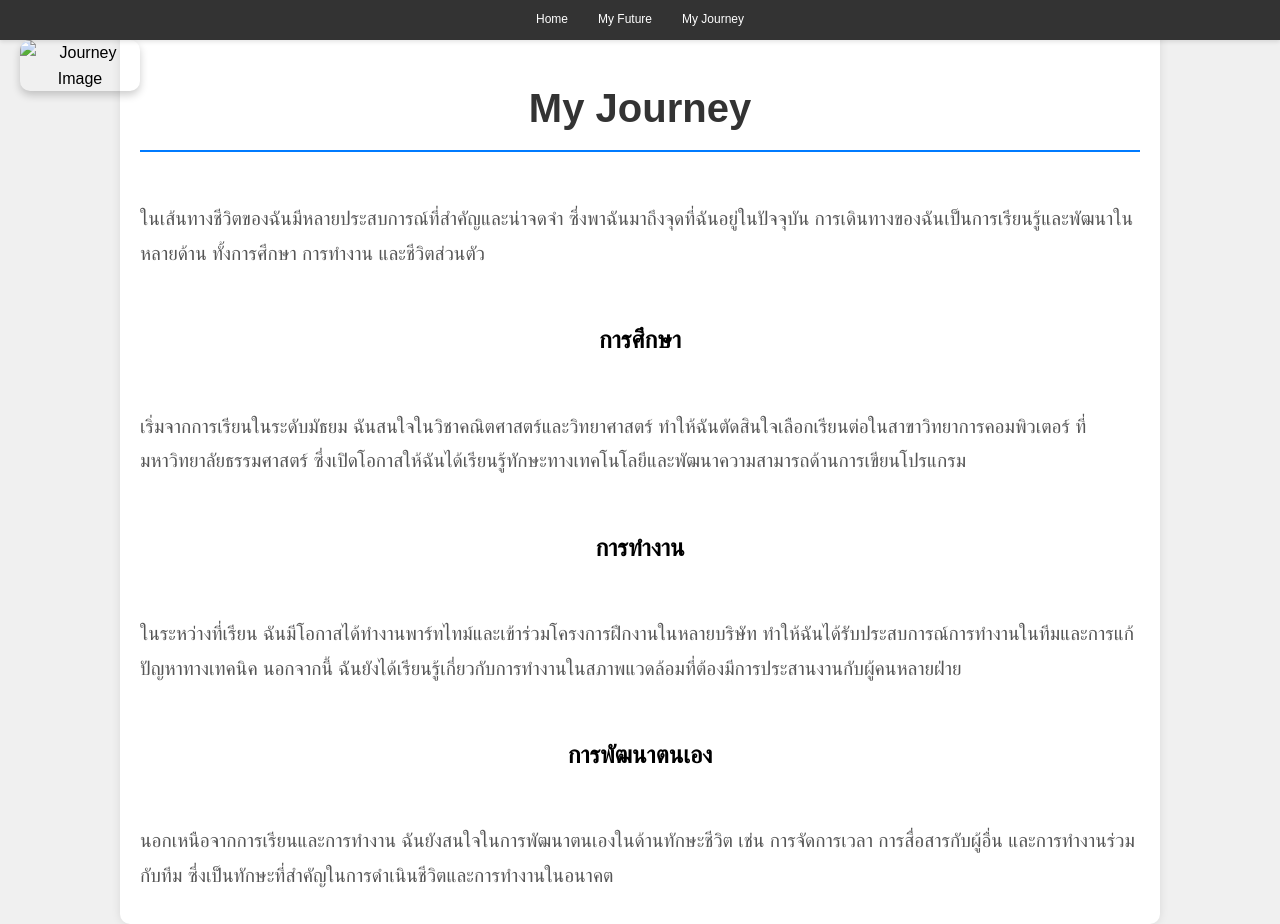
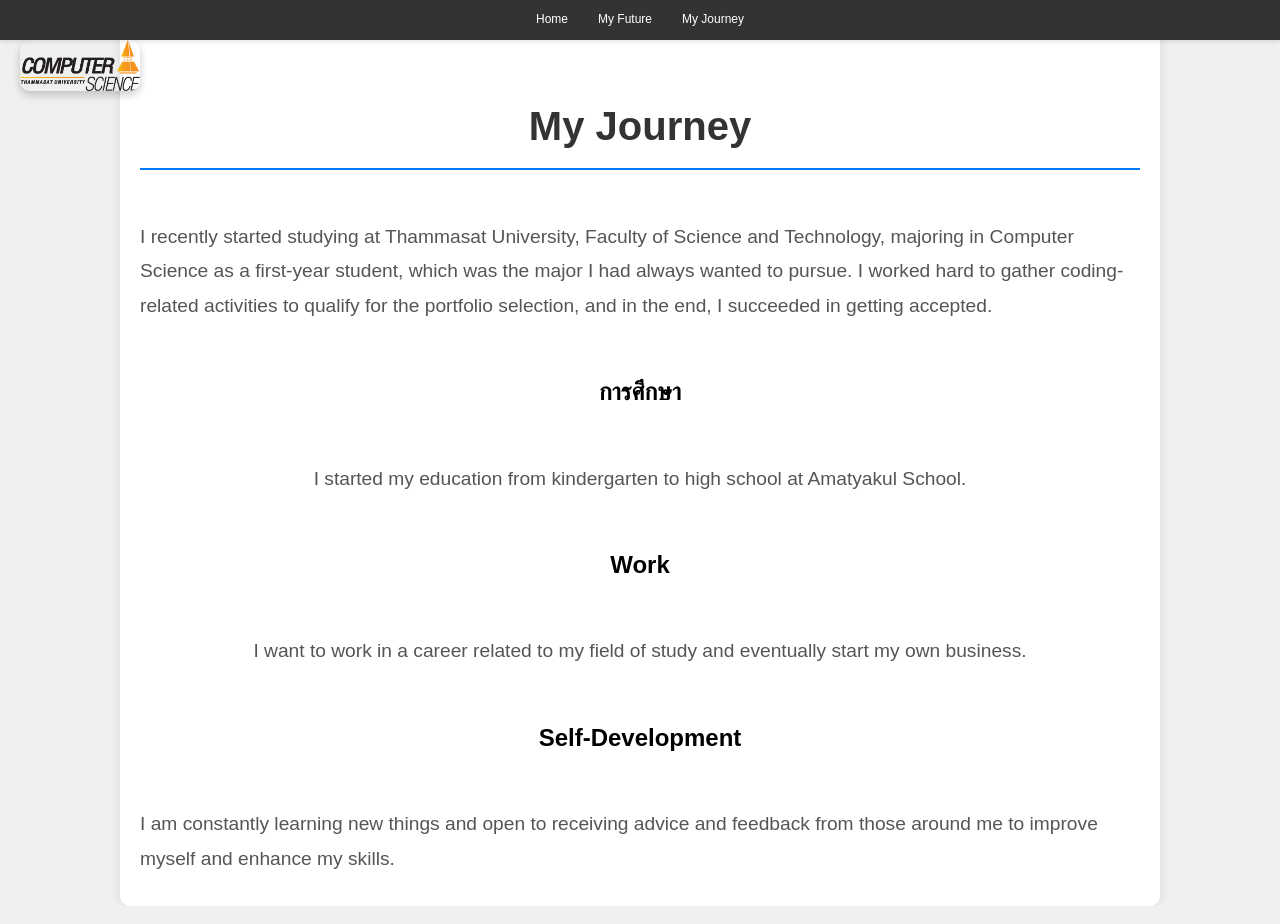
Before and after one commit to PongsapakEiEi/6709650052_MyCSTUStory, a plain HTML site: page myjourney.html in a window 1280 px wide. Drawn offline with Linux system fonts and the light colour scheme.

Commit message:
4thcommit

```diff
--- a/myjourney.html
+++ b/myjourney.html
@@ -4,35 +4,35 @@
     <meta charset="UTF-8">
     <meta name="viewport" content="width=device-width, initial-scale=1.0">
     <title>My Journey</title>
-    <link rel="stylesheet" href="mystyle.css"> <!-- ใช้ไฟล์ CSS เดิม -->
+    <link rel="stylesheet" href="mystyle.css">
 </head>
 <body>
 
-    <!-- เมนูนำทาง -->
+
     <nav>
         <a href="index.html">Home</a>
         <a href="myfuture.html">My Future</a>
         <a href="myjourney.html">My Journey</a>
     </nav>
 
-    <!-- เนื้อหาหลักของหน้า -->
+
     <div class="container">
         <h1 class="main-title">My Journey</h1>
-        <p>ในเส้นทางชีวิตของฉันมีหลายประสบการณ์ที่สำคัญและน่าจดจำ ซึ่งพาฉันมาถึงจุดที่ฉันอยู่ในปัจจุบัน การเดินทางของฉันเป็นการเรียนรู้และพัฒนาในหลายด้าน ทั้งการศึกษา การทำงาน และชีวิตส่วนตัว</p>
+        <p>I recently started studying at Thammasat University, Faculty of Science and Technology, majoring in Computer Science as a first-year student, which was the major I had always wanted to pursue. I worked hard to gather coding-related activities to qualify for the portfolio selection, and in the end, I succeeded in getting accepted.</p>
 
         <h2>การศึกษา</h2>
-        <p>เริ่มจากการเรียนในระดับมัธยม ฉันสนใจในวิชาคณิตศาสตร์และวิทยาศาสตร์ ทำให้ฉันตัดสินใจเลือกเรียนต่อในสาขาวิทยาการคอมพิวเตอร์ ที่มหาวิทยาลัยธรรมศาสตร์ ซึ่งเปิดโอกาสให้ฉันได้เรียนรู้ทักษะทางเทคโนโลยีและพัฒนาความสามารถด้านการเขียนโปรแกรม</p>
+        <p>I started my education from kindergarten to high school at Amatyakul School.</p>
 
-        <h2>การทำงาน</h2>
-        <p>ในระหว่างที่เรียน ฉันมีโอกาสได้ทำงานพาร์ทไทม์และเข้าร่วมโครงการฝึกงานในหลายบริษัท ทำให้ฉันได้รับประสบการณ์การทำงานในทีมและการแก้ปัญหาทางเทคนิค นอกจากนี้ ฉันยังได้เรียนรู้เกี่ยวกับการทำงานในสภาพแวดล้อมที่ต้องมีการประสานงานกับผู้คนหลายฝ่าย</p>
+        <h2>Work</h2>
+        <p>I want to work in a career related to my field of study and eventually start my own business.</p>
 
-        <h2>การพัฒนาตนเอง</h2>
-        <p>นอกเหนือจากการเรียนและการทำงาน ฉันยังสนใจในการพัฒนาตนเองในด้านทักษะชีวิต เช่น การจัดการเวลา การสื่อสารกับผู้อื่น และการทำงานร่วมกับทีม ซึ่งเป็นทักษะที่สำคัญในการดำเนินชีวิตและการทำงานในอนาคต</p>
+        <h2>Self-Development</h2>
+        <p>I am constantly learning new things and open to receiving advice and feedback from those around me to improve myself and enhance my skills.</p>
     </div>
 
-    <!-- รูปภาพที่เกี่ยวข้อง -->
+
     <div class="image-m">
-        <img src="resourses/journey_image.jpg" alt="Journey Image">
+        <img src="resourses/whiteBG-CSTU-LOG_TU_Thicker-1.png" alt="University Logo">
     </div>
 
 </body>
```
Also changed, not shown: myfuture.html (+8 -8 lines).
